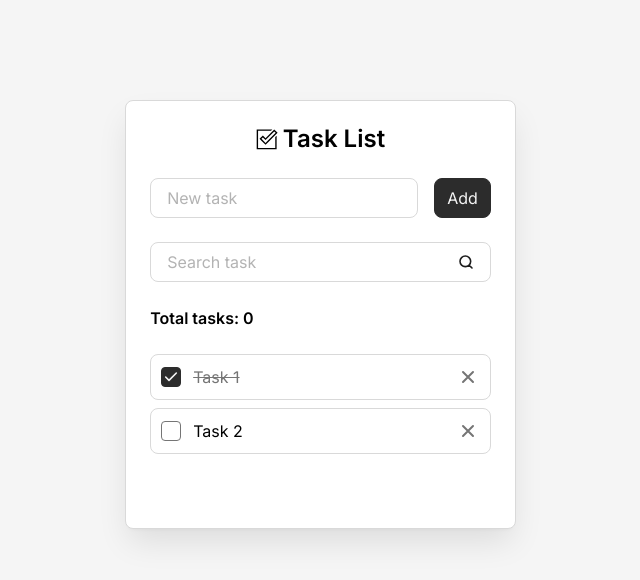
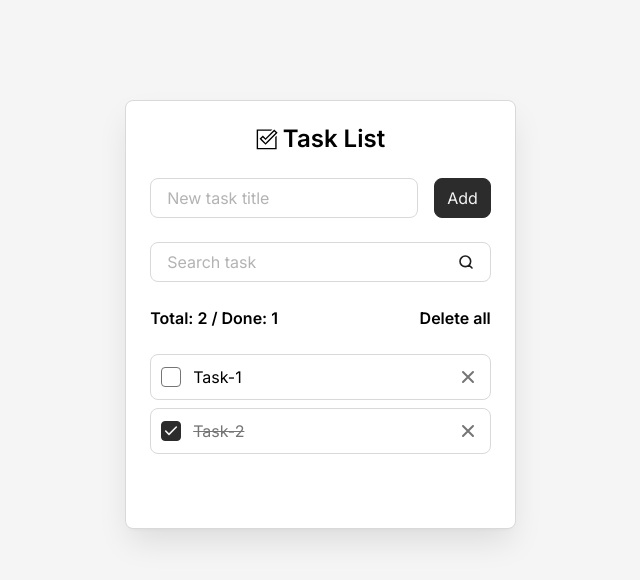
Before and after one commit to Himadieiev/task-list, a React (Vite) app: page / in a window 1280 px wide. Shown: the top 580 px of the page, without its empty margins (312-952 px from the left). Built offline with nearby package versions, Linux system fonts and the light colour scheme.

Commit message:
Add prop logic for each component and update the JSX markup accordingly; update some styles

```diff
--- a/src/components/AddTaskForm.jsx
+++ b/src/components/AddTaskForm.jsx
@@ -4,8 +4,8 @@ import Field from "./Field";
 const AddTaskForm = () => {
   return (
     <form className="task__form">
-      <Field />
-      <Button />
+      <Field className="task__filed" label="New task title" id="new-task" />
+      <Button type="submit">Add</Button>
     </form>
   );
 };
--- a/src/components/Button.jsx
+++ b/src/components/Button.jsx
@@ -1,7 +1,9 @@
-const Button = () => {
+const Button = (props) => {
+  const {className = "", type = "button", children} = props;
+
   return (
-    <button className="button" type="submit">
-      Add
+    <button className={`button ${className}`} type={type}>
+      {children}
     </button>
   );
 };
--- a/src/components/Field.jsx
+++ b/src/components/Field.jsx
@@ -1,10 +1,12 @@
-const Field = () => {
+const Field = (props) => {
+  const {className = "", id, label, type = "text"} = props;
+
   return (
-    <div className="task__field field">
-      <label className="field__label" htmlFor="new-task">
-        New task
+    <div className={`field ${className}`}>
+      <label className="field__label" htmlFor={id}>
+        {label}
       </label>
-      <input className="field__input" id="new-task" placeholder=" " autoComplete="off" />
+      <input className="field__input" id={id} placeholder=" " autoComplete="off" type={type} />
     </div>
   );
 };
--- a/src/components/SearchTaskForm.jsx
+++ b/src/components/SearchTaskForm.jsx
@@ -1,18 +1,9 @@
+import Field from "./Field";
+
 const SearchTaskForm = () => {
   return (
     <form className="task__form">
-      <div className="task__field field">
-        <label className="field__label" htmlFor="search-task">
-          Search task
-        </label>
-        <input
-          className="field__input"
-          id="search-task"
-          placeholder=" "
-          autoComplete="off"
-          type="search"
-        />
-      </div>
+      <Field className="task__field" label="Search task" id="search-task" type="search" />
     </form>
   );
 };
--- a/src/components/Task.jsx
+++ b/src/components/Task.jsx
@@ -4,6 +4,11 @@ import TaskInfo from "./TaskInfo";
 import TaskList from "./TaskList";
 
 const Task = () => {
+  const tasks = [
+    {id: "task-1", title: "Task-1", isDone: false},
+    {id: "task-2", title: "Task-2", isDone: true},
+  ];
+
   return (
     <div className="task">
       <div className="task__title-wrapper">
@@ -21,8 +26,8 @@ const Task = () => {
       </div>
       <AddTaskForm />
       <SearchTaskForm />
-      <TaskInfo />
-      <TaskList />
+      <TaskInfo total={tasks.length} done={tasks.filter(({isDone}) => isDone).length} />
+      <TaskList tasks={tasks} />
     </div>
   );
 };
--- a/src/components/TaskInfo.jsx
+++ b/src/components/TaskInfo.jsx
@@ -1,12 +1,18 @@
-const TaskInfo = () => {
+const TaskInfo = (props) => {
+  const {total, done} = props;
+
+  const hasTasks = total > 0;
+
   return (
     <div className="task__info">
       <div className="task__total-tasks">
-        Total tasks: <span>0</span>
+        Total: {total} / Done: {done}
       </div>
-      <button className="task__delete-all-button" type="button">
-        Delete all
-      </button>
+      {hasTasks && (
+        <button className="task__delete-all-button" type="button">
+          Delete all
+        </button>
+      )}
     </div>
   );
 };
--- a/src/components/TaskItem.jsx
+++ b/src/components/TaskItem.jsx
@@ -1,9 +1,11 @@
-const TaskItem = () => {
+const TaskItem = (props) => {
+  const {className = "", id, title, isDone} = props;
+
   return (
-    <li className="task__item task-item">
-      <input className="task-item__checkbox" id="task-1" type="checkbox" checked />
-      <label className="task-item__label" htmlFor="task-1">
-        Task 1
+    <li className={`task-item ${className}`}>
+      <input className="task-item__checkbox" id={id} type="checkbox" checked={isDone} readOnly />
+      <label className="task-item__label" htmlFor={id}>
+        {title}
       </label>
       <button className="task-item__delete-button" aria-label="Delete" title="Delete">
         <svg
--- a/src/components/TaskList.jsx
+++ b/src/components/TaskList.jsx
@@ -1,6 +1,8 @@
 import TaskItem from "./TaskItem";
 
-const TaskList = () => {
+const TaskList = (props) => {
+  const {tasks = []} = props;
+
   const hasTasks = true;
 
   if (!hasTasks) {
@@ -9,30 +11,9 @@ const TaskList = () => {
 
   return (
     <ul className="task__list">
-      <TaskItem />
-      <li className="task__item task-item">
-        <input className="task-item__checkbox" id="task-2" type="checkbox" />
-        <label className="task-item__label" htmlFor="task-2">
-          Task 2
-        </label>
-        <button className="task-item__delete-button" aria-label="Delete" title="Delete">
-          <svg
-            width="20"
-            height="20"
-            viewBox="0 0 20 20"
-            fill="none"
-            xmlns="http://www.w3.org/2000/svg"
-          >
-            <path
-              d="M15 5L5 15M5 5L15 15"
-              stroke="#757575"
-              strokeWidth="2"
-              strokeLinecap="round"
-              strokeLinejoin="round"
-            />
-          </svg>
-        </button>
-      </li>
+      {tasks.map((task) => (
+        <TaskItem className="task__item" key={task.id} {...task} />
+      ))}
     </ul>
   );
 };
--- a/src/styles/components/task.css
+++ b/src/styles/components/task.css
@@ -56,11 +56,6 @@
   &:hover {
     color: var(--color-gray-4);
   }
-
-  &:not(.is-visible) {
-    opacity: 0;
-    visibility: hidden;
-  }
 }
 
 .task__list,
```
